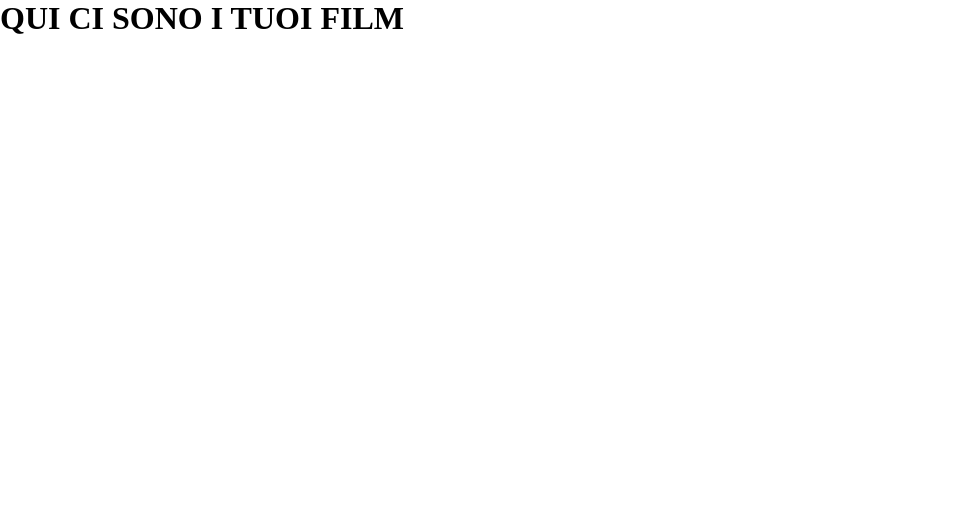
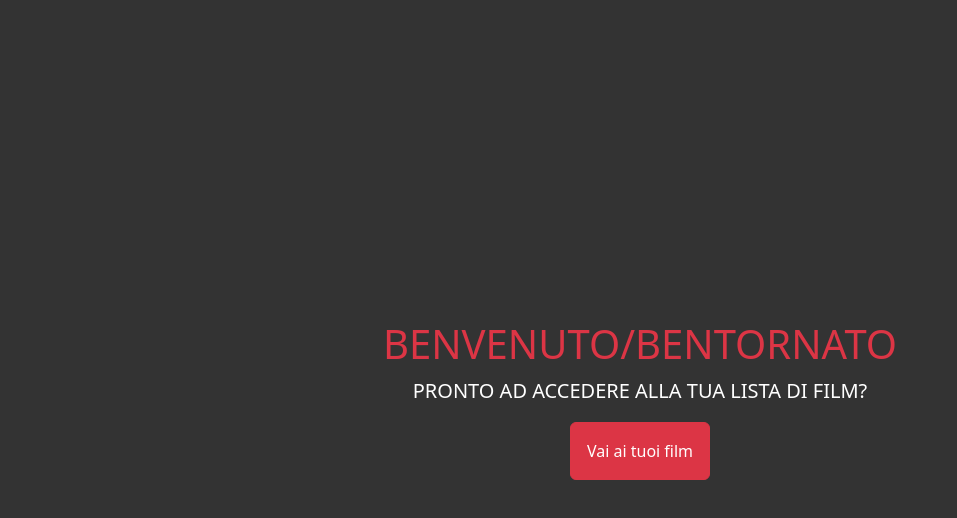
Before and after one commit to SamirSadriu-24/webapp-react, a React (Vite) app: page / in a window 1280 px wide. Shown: the top 518 px of the page, without its empty margins (0-957 px from the left). Built offline with nearby package versions, Linux system fonts and the light colour scheme.

Commit message:
impostazione delle varie pagine, dei link e delle route, completamento della milestone 2, inoltre addobbato anche la pagina con un tema stile netflix

```diff
--- a/src/App.css
+++ b/src/App.css
@@ -2,4 +2,43 @@
   margin:0;
   padding:0;
   box-sizing: border-box;
+  background-color: #333;
 }
+
+
+.comparsa{
+  animation: fade 2s ease-in-out;
+}
+
+@keyframes fade {
+  from {
+    opacity: 0;
+  }
+  to {
+    opacity: 1;
+  }
+}
+
+.pulsa:hover{
+  animation: pulse  2s infinite ease-in-out;
+}
+
+@keyframes pulse {
+  0% {
+    transform: scale(1);
+  }
+
+  50%{
+    transform: scale(1.1);
+  }
+
+  100%{
+    transform: scale(1);
+  }
+}
+
+.container{
+  display:flex;
+  align-items: center;
+  justify-content: center;
+}
--- a/src/App.jsx
+++ b/src/App.jsx
@@ -1,12 +1,17 @@
 import './App.css'
+import 'bootstrap/dist/css/bootstrap.min.css';
 import { BrowserRouter as Router, Routes, Route } from 'react-router-dom';
+import MyJumbo from './components/MyJumbo';
 import MyHome from './components/MyHome';
+import MyMovieDetails from './components/MyMovieDetails';
 
 function App() {
   return (
     <Router>
       <Routes>
         <Route path="/" element={ <MyHome />} />
+        <Route path="/Jumbo" element={ <MyJumbo />} />
+        <Route path="/details" element={ <MyMovieDetails />} />
       </Routes>
     </Router>
   )
--- a/src/components/MyHome.jsx
+++ b/src/components/MyHome.jsx
@@ -1,7 +1,15 @@
-const MyHome = () => {
+import { Link } from "react-router-dom"
+
+const MyHome =() => {
     return (
-        <div>
-            <h1>QUI CI SONO I TUOI FILM</h1>
+        <div className="container d-flex flex-column min-vh-100 min-vw-100">
+            <h1 className=" comparsa text-danger fw-600">BENVENUTO/BENTORNATO
+
+            </h1>
+            <p className="comparsa text-white fs-5">
+                PRONTO AD ACCEDERE ALLA TUA LISTA DI FILM?
+            </p>
+            <Link to="/Jumbo" className="btn btn-danger p-3 comparsa pulsa">Vai ai tuoi film</Link>
         </div>
     )
 }
--- /dev/null
+++ b/src/components/MyJumbo.jsx
@@ -0,0 +1,21 @@
+import { Link } from "react-router"
+import MyMovieCard from "./MyMovieCard"
+
+const MyJumbo = () => {
+    return (
+        <div className="d-flex container p-4 gap-2 flex-wrap justify-content-center min-vh-100 flex-column">
+            <h1 className="">Questi sono i tuoi attuali film</h1>
+            <div className="d-flex gap-5">
+                <MyMovieCard />
+                <MyMovieCard />
+                <MyMovieCard />
+                <MyMovieCard />
+                <MyMovieCard />
+            </div>
+            <Link to="/" className="btn btn-danger mt-5">Vai alla homepage</Link>
+        </div>
+
+    )
+}
+
+export default MyJumbo
--- /dev/null
+++ b/src/components/MyMovieCard.jsx
@@ -0,0 +1,19 @@
+import { Link } from "react-router"
+
+const MyMovieCard = () => {
+    return (
+        <div className="card mt-5 w-25">
+            <img
+                src="..."
+                className="card-img-top"
+                alt="placeholder" />
+            <div className="card-body">
+                <h5 className="card-title">Card title</h5>
+                <p className="card-text">Some quick example text to build on the card title and make up the bulk of the card’s content.</p>
+                <Link to="/details" className="btn btn-danger">Vai al Film</Link>
+            </div>
+        </div>
+    )
+}
+
+export default MyMovieCard
--- a/src/components/MyMovieDetails.jsx
+++ b/src/components/MyMovieDetails.jsx
@@ -1,7 +1,19 @@
+import { Link } from "react-router"
+
 const MyMovieDetails = () => {
-    return(
-        <div>
-            <p>questo è il dettaglio del film</p>
+    return (
+        <div className="container min-vh-100">
+            <div className="card">
+                <div className="card-header">
+                    TITOLO FILM
+                </div>
+                <div className="card-body">
+                    <h5 className="card-title text-danger">Special title treatment</h5>
+                    <p className="card-text text-white">With supporting text below as a natural lead-in to additional content.</p>
+                    <Link to="/Jumbo" className="btn btn-danger">Torna Indietro</Link>
+                </div>
+            </div>
+
         </div>
     )
 }
```
